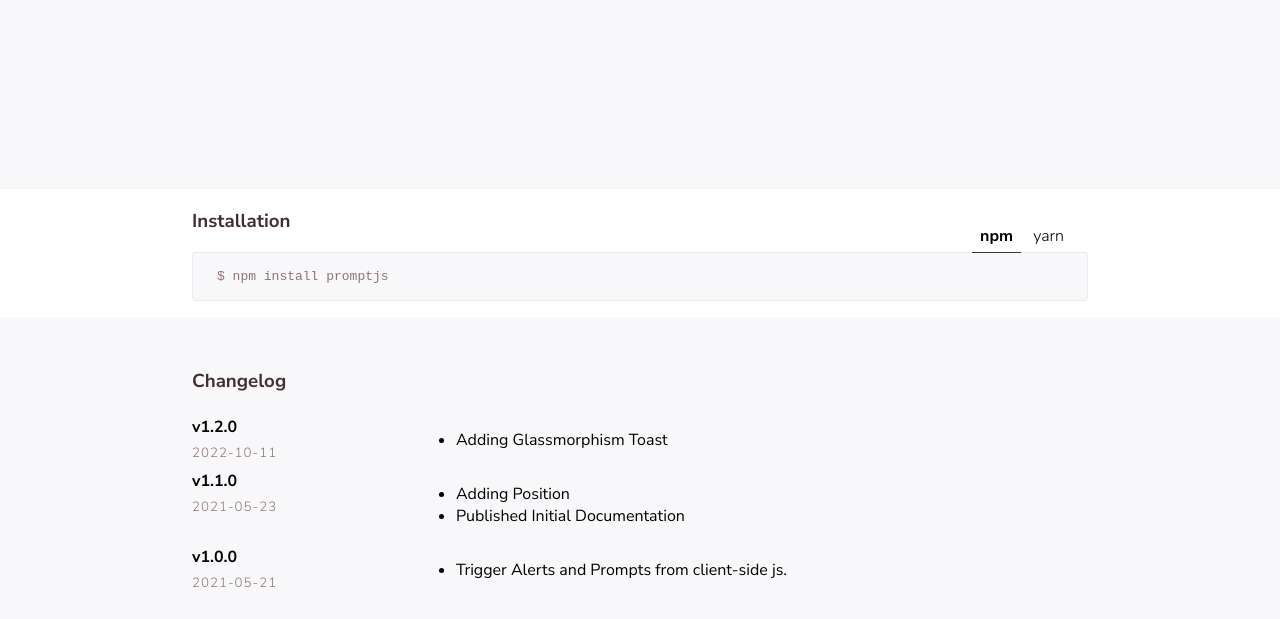
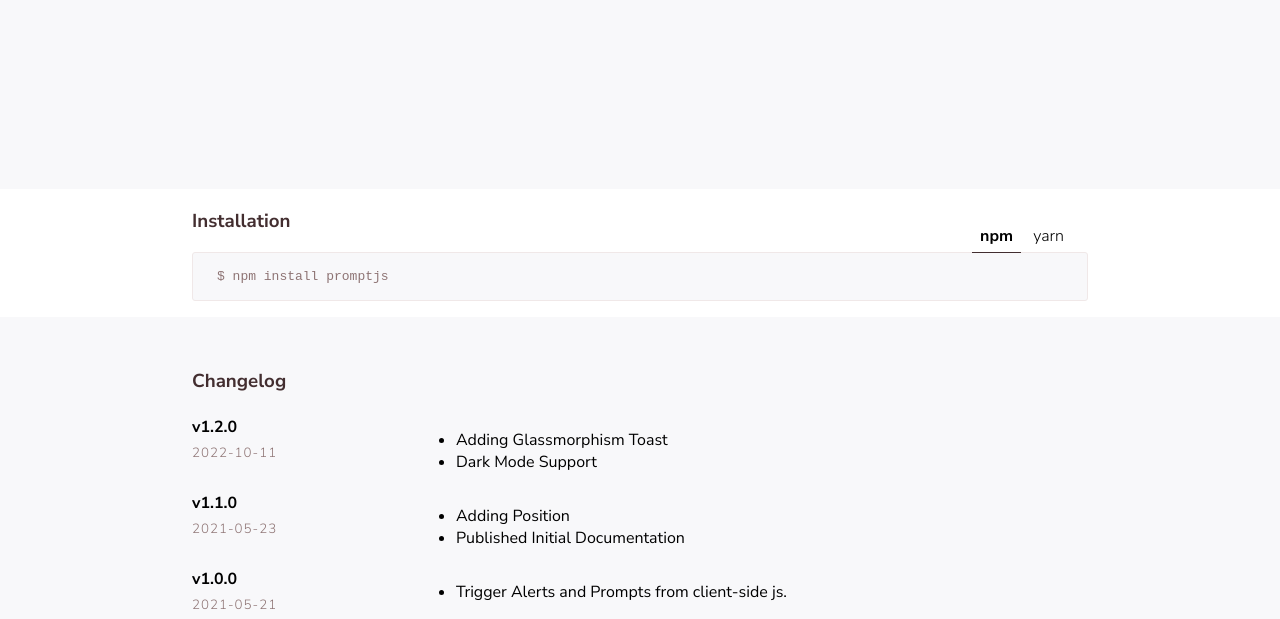
Before and after one commit to anistark/prompt, a plain HTML site: page index.html in a window 1280 px wide. Shown: the part 181-800 px from the top of the page. Drawn offline with nearby package versions, Linux system fonts and the light colour scheme.

Commit message:
Update index.html

```diff
--- a/index.html
+++ b/index.html
@@ -123,6 +123,7 @@
                 <div class="changelog__detail">
                     <ul>
                         <li>Adding Glassmorphism Toast</li>
+                        <li>Dark Mode Support</li>
                     </ul>
                 </div>
             </div>
```
